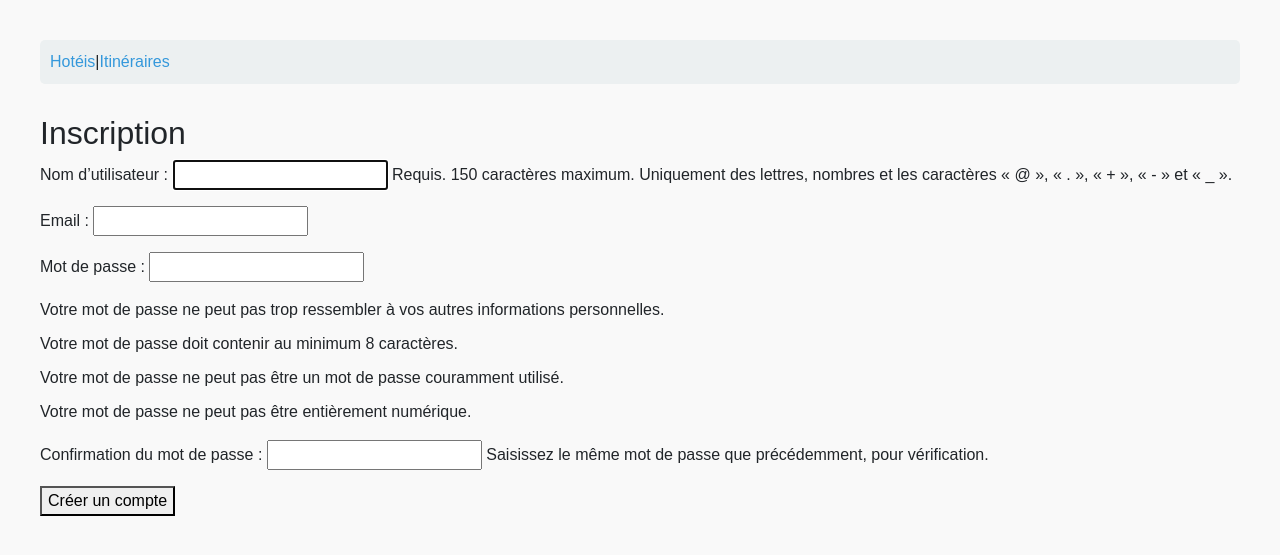
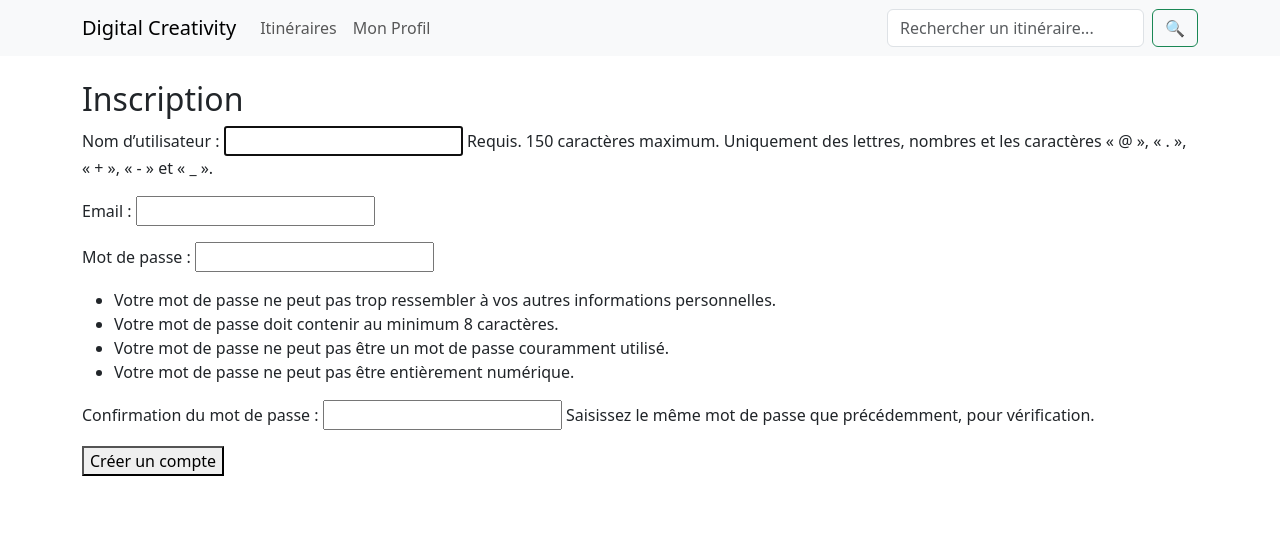
Before and after one commit to h1mza07/Digital-creativity, a Django app: page /users/register/ in a window 1280 px wide. Shown: the top 555 px of the page. Run offline with Django 4.2, Linux system fonts and the light colour scheme.

Commit message:
EL Assioui Imane : Ajout d'une page de profil utilisateur avec tableau de bord

```diff
--- a/routes/urls.py
+++ b/routes/urls.py
@@ -3,5 +3,6 @@ from . import views
 
 urlpatterns = [
     path('', views.itinerary_list, name='itinerary_list'),
-    path('<int:itinerary_id>/', views.itinerary_detail, name='itinerary_detail'),
+    path('search/', views.itinerary_search, name='itinerary_search'),
+    path('profile/', views.profile_view, name='profile'),
 ]
--- a/routes/views.py
+++ b/routes/views.py
@@ -8,3 +8,5 @@ def itinerary_list(request):
 def itinerary_detail(request, itinerary_id):
     itinerary = get_object_or_404(Itinerary, id=itinerary_id)
     return render(request, 'routes/itinerary_detail.html', {'itinerary': itinerary})
+    def profile_view(request):
+    return render(request, 'profile.html')
--- a/templates/base.html
+++ b/templates/base.html
@@ -2,26 +2,37 @@
 <html lang="fr">
 <head>
     <meta charset="UTF-8">
-    <title>{% block title %}Agence de Voyage{% endblock %}</title>
-    <link href="https://cdn.jsdelivr.net/npm/bootstrap@5.3.0/dist/css/bootstrap.min.css" rel="stylesheet">
+    <meta name="viewport" content="width=device-width, initial-scale=1.0">
+    <title>{% block title %}Digital Creativity{% endblock %}</title>
+    <!-- Bootstrap CSS -->
+    <link href="https://cdn.jsdelivr.net/npm/bootstrap@5.3.2/dist/css/bootstrap.min.css" rel="stylesheet">
     <style>
-        body { font-family: Arial, sans-serif; margin: 40px; background: #f9f9f9; }
-        h1 { color: #2c3e50; }
-        ul { list-style-type: none; padding: 0; }
-        li { margin: 10px 0; }
-        a { color: #3498db; text-decoration: none; }
-        a:hover { text-decoration: underline; }
-        .nav { margin-bottom: 30px; padding: 10px; background: #ecf0f1; border-radius: 5px; }
+        .search-form { margin-left: auto; }
     </style>
 </head>
 <body>
-    <div class="nav">
-        <a href="/hotels/city/1/">Hotéis</a> |
-        <a href="/routes/">Itinéraires</a>
+    <nav class="navbar navbar-expand-lg navbar-light bg-light">
+        <div class="container">
+            <a class="navbar-brand" href="/">Digital Creativity</a>
+            <div class="navbar-nav me-auto">
+                <a class="nav-link" href="/routes/">Itinéraires</a>
+                <a class="nav-link" href="{% url 'profile' %}">Mon Profil</a>
+            </div>
+
+            <!-- Formulaire de recherche -->
+            <form class="d-flex search-form" method="get" action="{% url 'itinerary_search' %}">
+                <input class="form-control me-2" type="text" name="q" placeholder="Rechercher un itinéraire..." required>
+                <button class="btn btn-outline-success" type="submit">🔍</button>
+            </form>
+        </div>
+    </nav>
+
+    <div class="container mt-4">
+        {% block content %}
+        {% endblock %}
     </div>
 
-    {% block content %}
-    {% endblock %}
+
+    <script src="https://cdn.jsdelivr.net/npm/bootstrap@5.3.2/dist/js/bootstrap.bundle.min.js"></script>
 </body>
 </html>
-<!--- Forcé par EL Assioui Imane-- >
```
Also changed, not shown: templates/profile.html (added, +32 -0 lines).
